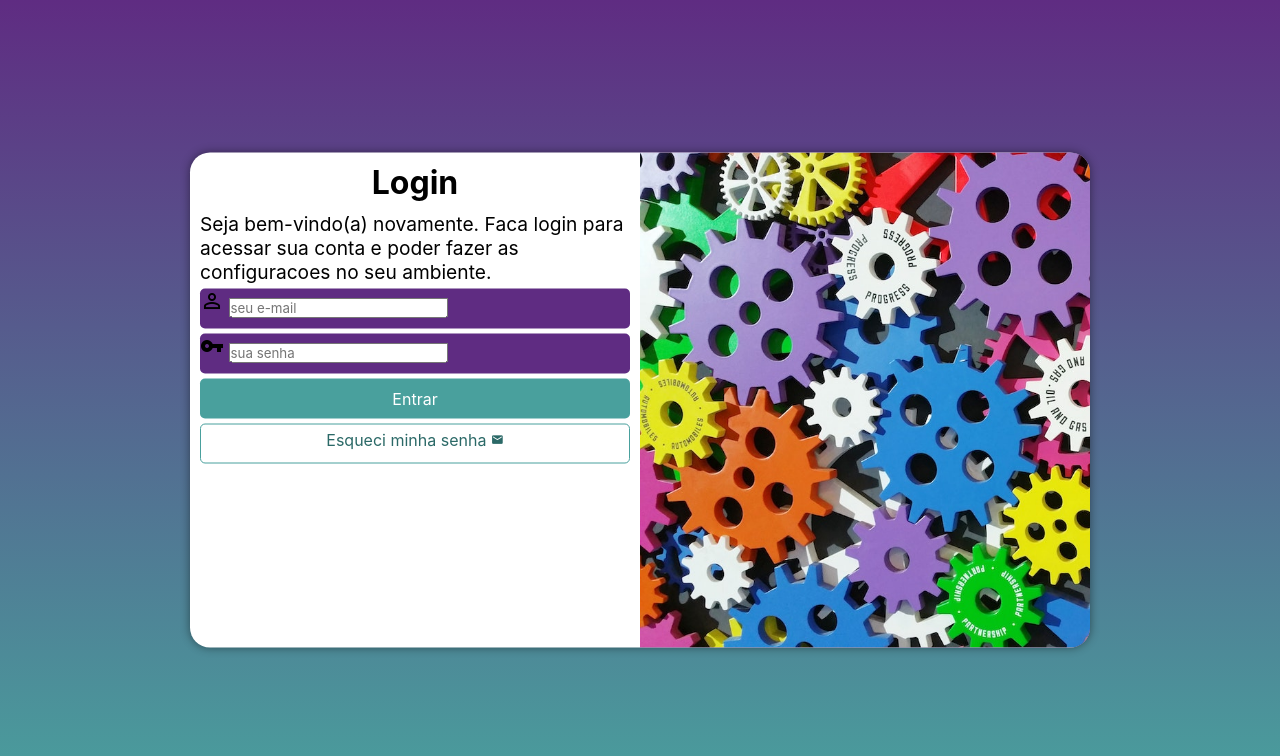
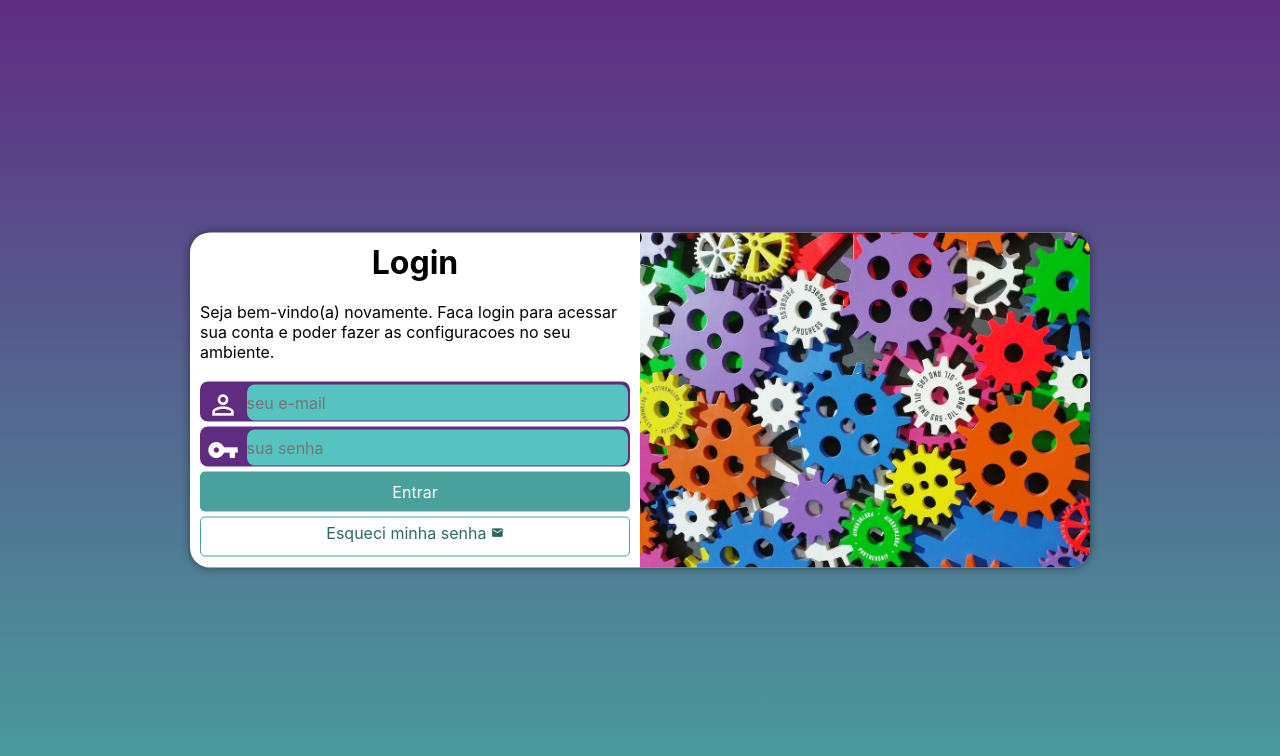
Before and after one commit to MilenaLeiteDev/projeto-login, a plain HTML site: page index.html in a window 1280 px wide. Drawn offline with Linux system fonts and the light colour scheme.

Commit message:
Finalizei CSS

```diff
--- a/estilos/media-query.css
+++ b/estilos/media-query.css
@@ -8,13 +8,14 @@ Tablet:768px ate 992px
 Desktop:992px ate 1200px
 Grandes telas:acima de 1200px*/
 
-@media screen and (min-width:768px) and (max-width:992px) {
+ @media screen and (min-width:768px) and (max-width:992px) {/*CONFIGURACAO PARA TABLET */
     body {
         background-image: linear-gradient(to top, #49a09d, #5f2c82);
     }
 
     section#login {
         width:80vw;
+        height: 290px;
     }
 
     section#login > div#imagem {
@@ -30,6 +31,7 @@ Grandes telas:acima de 1200px*/
 }
 
 @media screen and (min-width:992px) {
+    /* CONFIGURACOES PARA TELAS GRANDES*/
 
     body {
         background-image: linear-gradient(to top, #49a09d, #5f2c82);
@@ -37,6 +39,7 @@ Grandes telas:acima de 1200px*/
 
     section#login {
         width: 900px;
+        height: 335px;
     }
 
     section#login > div#imagem{
@@ -55,6 +58,7 @@ Grandes telas:acima de 1200px*/
     }
 
     div#formulario > p {
-        font-size: 1.2em;
+        font-size: 1em;
+        margin: 20px 0px;
     }
 }
--- a/estilos/style.css
+++ b/estilos/style.css
@@ -28,16 +28,16 @@ main{
 section#login{
     top: 50%;
     left: 50%;
-    transform: translate(-50%, -50%);
     overflow: hidden;
     position: absolute;
     background-color: white;
     width: 250px;
-    height:495px;
+    height:500px;
     border-radius: 20px;
     box-shadow:0px 0px 10px rgba(0, 0, 0, 0.452);
     transition: width .3s, height .3s;
     transition-timing-function: ease;
+    transform: translate(-50%, -50%);
 
 }
 
@@ -56,23 +56,50 @@ section#login > div#formulario{
 div#formulario > h1 {
     text-align: center;
     margin-bottom: 10px;
+    justify-content: center;
 }
 
 div#formulario > p {
     font-size: 0.8em;
+    margin-bottom: 10px;
 }
 
 form > div.campo {
     background-color: #5f2c82;
+    border: 2px solid #5f2c82;
     display: block;
     width: 100%;
     height: 40px;
-    border-radius: 5px;
+    border-radius: 8px;
     margin: 5px 0px;
 }
 
 div.campo > label {
     display: none;
+}
+
+div.campo > span {
+    color: white;
+    /* background-color: black; */
+    font-size: 2em;
+    width: 40px;
+    padding: 5px;
+}
+
+div.campo > input {
+   background-color: #57c3c0;
+   font-size: 1em;
+    width: calc(100% - 44.8px) ;
+   height:100%;
+   border: 0px;
+   border-radius: 8px;
+   /* padding: 4px; */
+   transform: translateY(-12px);
+}
+
+div.campo > input:focus-within{
+    background-color: white;
+    border: none;
 }
 
 form > input[type=submit]{
```
